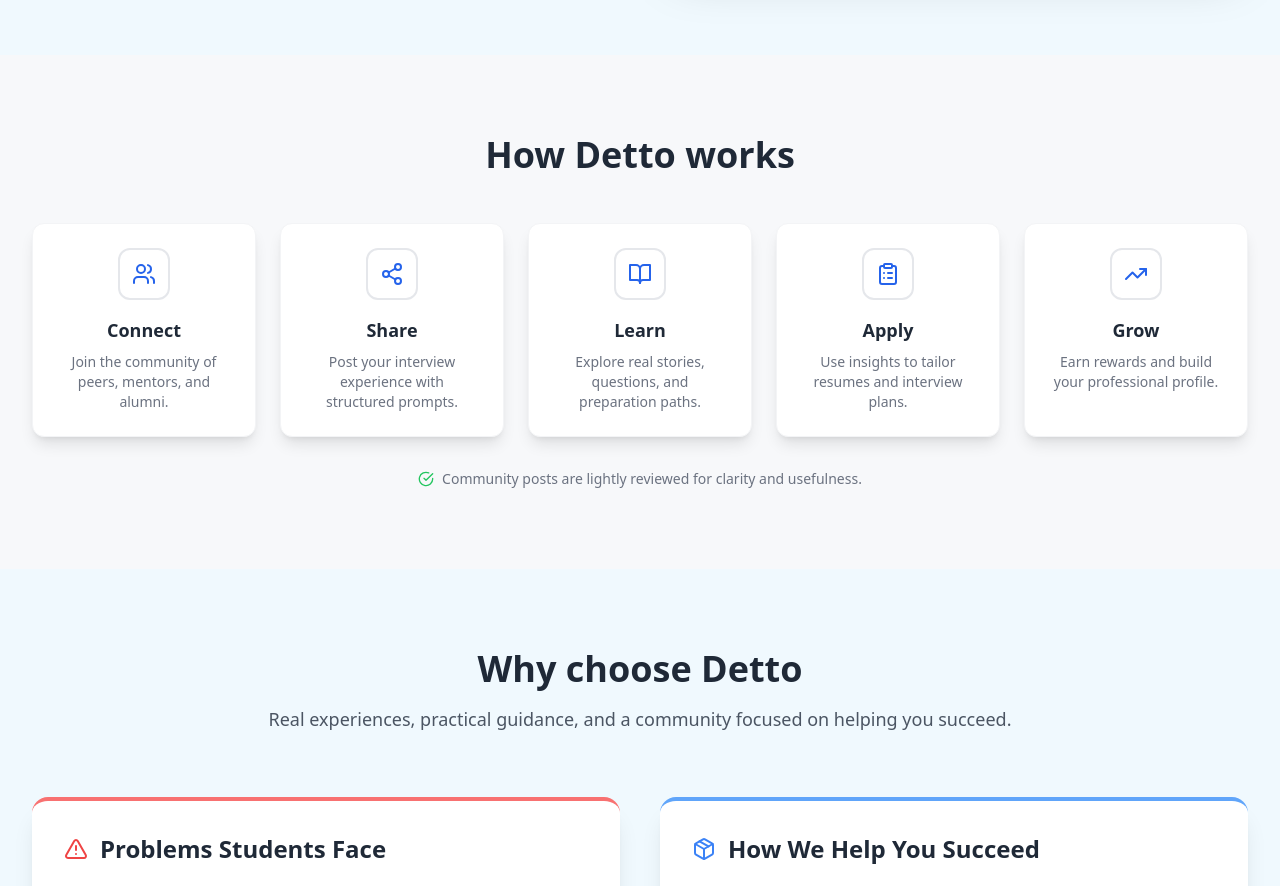
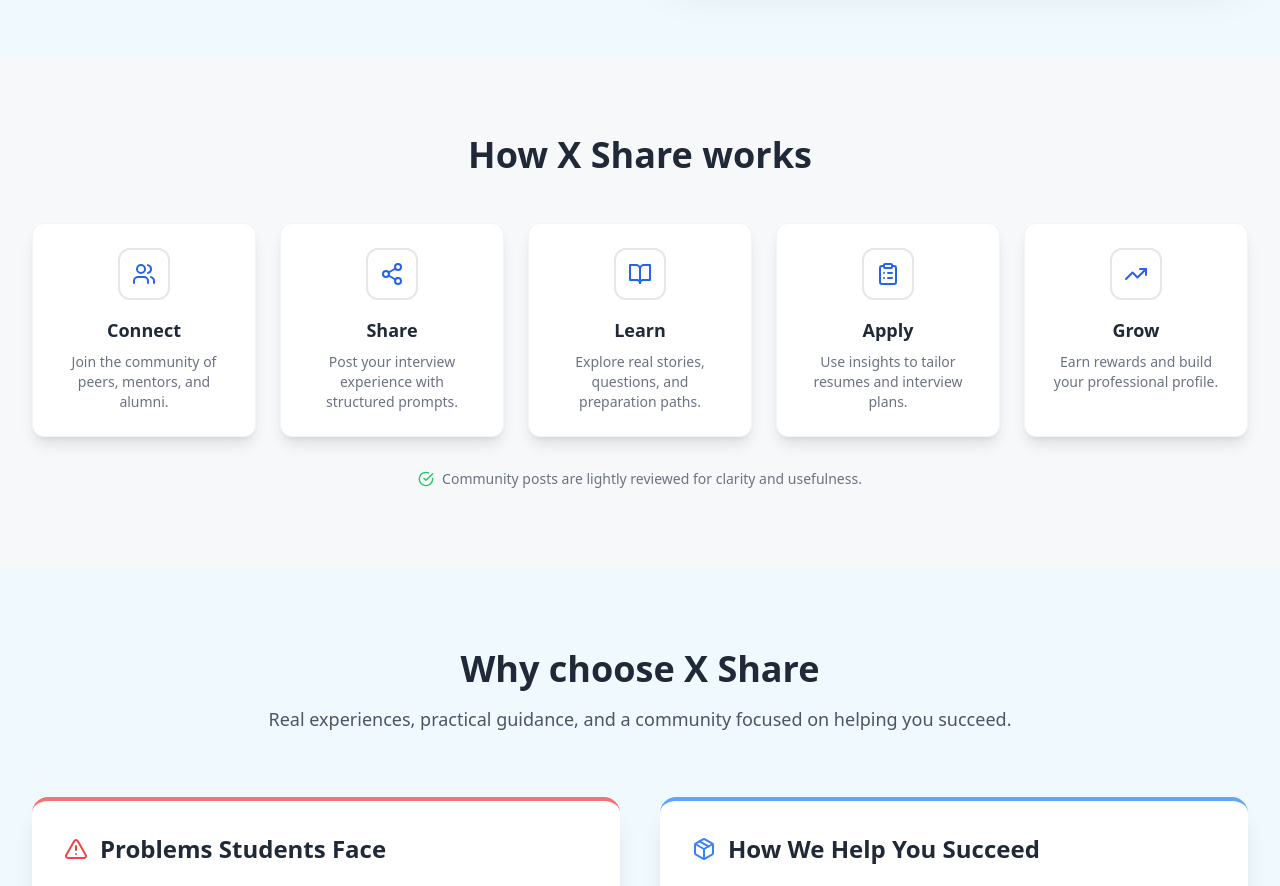
Before and after one commit to abhi-theCoder/X-Share-Duplicate, a React (Vite) app in the folder frontend/: page / in a window 1280 px wide. Shown: the part 620-1506 px from the top of the page. Built offline with nearby package versions, Linux system fonts and the light colour scheme; no server answers.

Commit message:
Corrected Detto-->X Share

```diff
--- a/frontend/src/pages/Home.tsx
+++ b/frontend/src/pages/Home.tsx
@@ -181,7 +181,7 @@ const Home: React.FC = () => {
             transition={transition}
             className="text-3xl md:text-4xl font-bold text-center text-gray-800 mb-12"
           >
-            How Detto works
+            How X Share works
           </motion.h2>
 
           <div className="grid grid-cols-2 md:grid-cols-5 gap-6">
@@ -223,7 +223,7 @@ const Home: React.FC = () => {
             transition={transition}
             className="text-3xl md:text-4xl font-bold text-center text-gray-800 mb-4"
           >
-            Why choose Detto
+            Why choose X Share
           </motion.h2>
           <motion.p
             initial={{ opacity: 0, y: 20 }}
```
